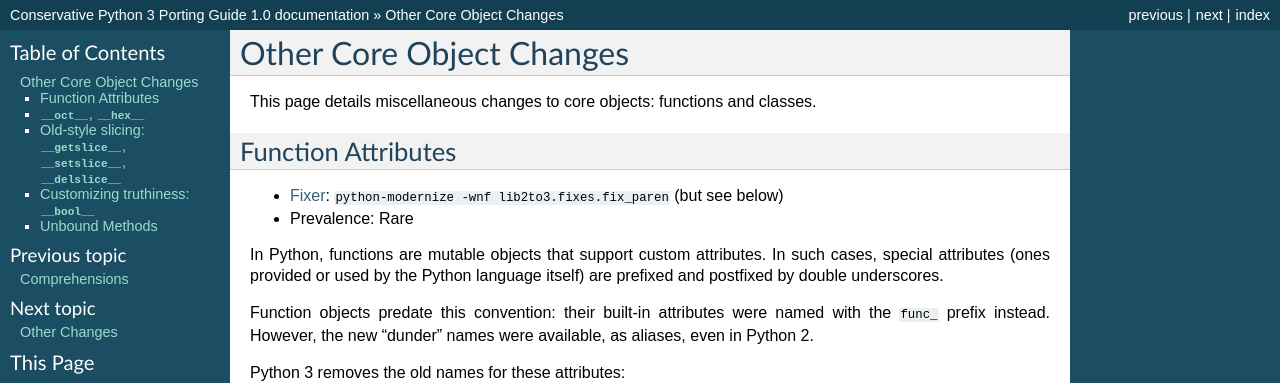
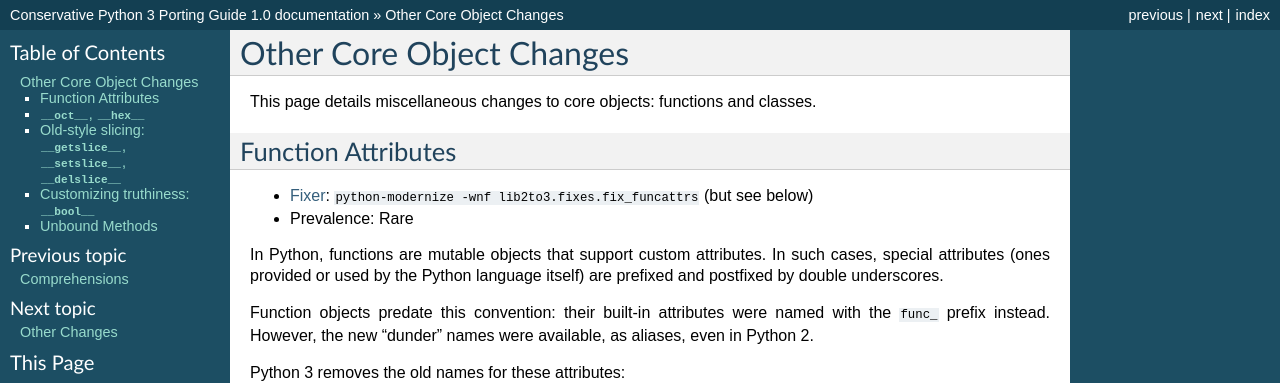
Before and after one commit to fedora-python/portingguide, a Sphinx documentation site: the page built from source/core-obj-misc.rst, in a window 1280 px wide and 900 px high. Shown: the top 383 px of the window. Built offline with Sphinx 7.4.7, drawn with Linux system fonts in a browser that asks for light colours.

Commit message:
Reference correct funcattrs fixer

```diff
--- a/source/core-obj-misc.rst
+++ b/source/core-obj-misc.rst
@@ -17,7 +17,7 @@
 Function Attributes
 ~~~~~~~~~~~~~~~~~~~
 
-* :ref:`Fixer <python-modernize>`: ``python-modernize -wnf lib2to3.fixes.fix_paren`` (but see below)
+* :ref:`Fixer <python-modernize>`: ``python-modernize -wnf lib2to3.fixes.fix_funcattrs`` (but see below)
 * Prevalence: Rare
 
 In Python, functions are mutable objects that support custom attributes.
```
